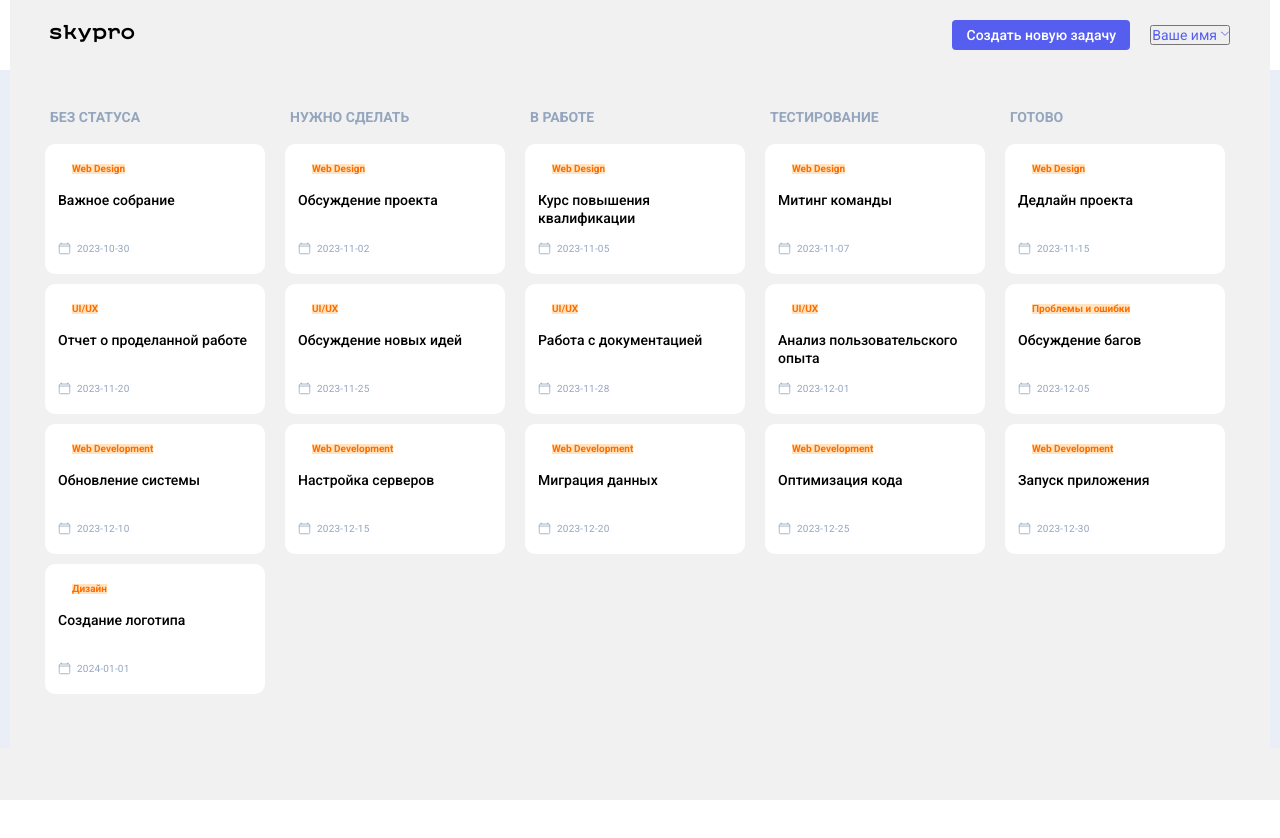
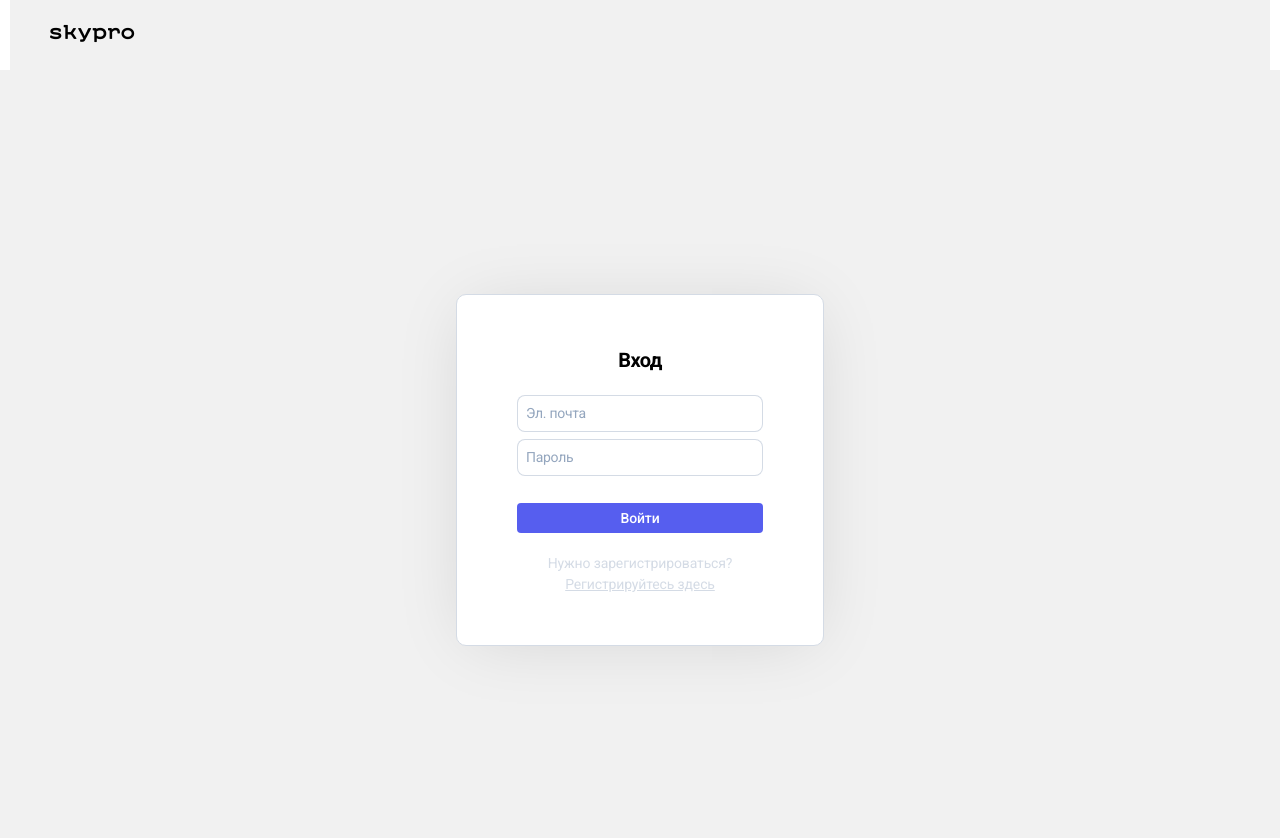
Before and after one commit to MironProFit/sky-kanban, a React (Vite) app: page / in a window 1280 px wide. Shown: the top 838 px of the page. Before the commit the page ends 800 px from the top, so only its background shows below. Built offline with nearby package versions, Linux system fonts and the light colour scheme.

Commit message:
исправления

```diff
--- a/src/App.css
+++ b/src/App.css
@@ -329,6 +329,8 @@ body {
     margin-bottom: 20px;
 }
 .pop-new-card__close {
+    background: inherit;
+    border: none;
     position: absolute;
     top: 20px;
     right: 30px;
@@ -733,7 +735,6 @@ body {
     background-color: #ffffff;
 }
 .header__block {
-    background: #f1f1f1;
     height: 70px;
     display: flex;
     flex-wrap: nowrap;
@@ -777,6 +778,7 @@ body {
     justify-content: center;
     font-size: 14px;
     line-height: 20px;
+    border: none;
     color: #565eef;
 }
 .header__user::after {
@@ -880,7 +882,10 @@ body {
     border-radius: 18px;
 }
 .card__theme p {
+    padding: 5px;
+    border-radius: 18px;
     font-size: 10px;
+
     font-weight: 600;
     line-height: 10px;
 }
--- a/src/components/Card/Card.jsx
+++ b/src/components/Card/Card.jsx
@@ -3,6 +3,32 @@ import cards from '../../data/data'
 import { Link } from 'react-router-dom'
 
 export default function Card({ id, topic, title, date }) {
+    const colorTopics = [
+        {
+            topic: 'Web Design',
+            color: '_orange',
+        },
+        {
+            topic: 'UI/UX',
+            color: '_green',
+        },
+        {
+            topic: 'Проблемы и ошибки',
+            color: '_purple',
+        },
+        {
+            topic: 'Web Development',
+            color: '_gray',
+        },
+    ]
+
+    // Функция получения цвета по теме
+    const getColorTopic = (topic) => {
+        const foundColor = colorTopics.find((item) => item.topic === topic)
+        return foundColor ? foundColor.color : ''
+    }
+    const colorTopic = getColorTopic(topic)
+
     return (
         <>
             <div key={id} className="cards__item">
@@ -12,22 +38,19 @@ export default function Card({ id, topic, title, date }) {
 
                         <div className="card__group">
                             <div className="card__theme 56">
-                                <p className="_orange">{topic}</p>
+                                <p className={colorTopic}>{topic}</p>
                             </div>
-                            <a href="#popBrowse" target="_self">
-                                <div></div>
-                                <div></div>
-                                <div></div>
-                            </a>
+                            <Link to={`cardview/:${id}`} state={{ modalWindow: true }}>
+                                <div style={{ display: 'flex' }}>
+                                    {' '}
+                                    <div>.</div>
+                                    <div>.</div>
+                                    <div>.</div>
+                                </div>
+                            </Link>
                         </div>
                         <div className="card__content">
-                            <Link
-                                to={`cardview/:${id}`}
-                                state={{ modalWindow: true }}
-                                // target="_blank"
-                            >
-                                <h3 className="card__title">{title}</h3>
-                            </Link>
+                            <h3 className="card__title">{title}</h3>
                             <div className="card__date">
                                 <svg xmlns="http://www.w3.org/2000/svg" width="13" height="13" viewBox="0 0 13 13" fill="none">
                                     <g clipPath="url(#clip0_1_415)">
--- a/src/components/PrivateRoute/PrivateRoute.jsx
+++ b/src/components/PrivateRoute/PrivateRoute.jsx
@@ -1,8 +1,8 @@
 import { Outlet } from 'react-router-dom'
 import Login from '../../pages/Login/Login'
 
-function PrivateRoute({ isAuth }) {
-    return <>{isAuth ? <Outlet /> : <Login />}</>
+function PrivateRoute({ isAuth, setIsAuth }) {
+    return <>{isAuth ? <Outlet /> : <Login isAuth={isAuth} setIsAuth={setIsAuth} />}</>
 }
 
 export default PrivateRoute
--- a/src/data/data.js
+++ b/src/data/data.js
@@ -1,23 +1,23 @@
 const cards = [
-    { id: 'card-1', topic: 'Web Design', title: 'Важное собрание', date: '2023-10-30', status: 'Без статуса' },
-    { id: 'card-2', topic: 'Web Design', title: 'Обсуждение проекта', date: '2023-11-02', status: 'Нужно сделать' },
-    { id: 'card-3', topic: 'Web Design', title: 'Курс повышения квалификации', date: '2023-11-05', status: 'В работе' },
-    { id: 'card-4', topic: 'Web Design', title: 'Митинг команды', date: '2023-11-07', status: 'Тестирование' },
-    { id: 'card-5', topic: 'Web Design', title: 'Дедлайн проекта', date: '2023-11-15', status: 'Готово' },
+    { id: 1, topic: 'Web Design', title: 'Важное собрание', date: '2023-10-30', status: 'Без статуса' },
+    { id: 2, topic: 'Web Design', title: 'Обсуждение проекта', date: '2023-11-02', status: 'Нужно сделать' },
+    { id: 3, topic: 'Web Design', title: 'Курс повышения квалификации', date: '2023-11-05', status: 'В работе' },
+    { id: 4, topic: 'Web Design', title: 'Митинг команды', date: '2023-11-07', status: 'Тестирование' },
+    { id: 5, topic: 'Web Design', title: 'Дедлайн проекта', date: '2023-11-15', status: 'Готово' },
 
-    { id: 'card-6', topic: 'UI/UX', title: 'Отчет о проделанной работе', date: '2023-11-20', status: 'Без статуса' },
-    { id: 'card-7', topic: 'UI/UX', title: 'Обсуждение новых идей', date: '2023-11-25', status: 'Нужно сделать' },
-    { id: 'card-8', topic: 'UI/UX', title: 'Работа с документацией', date: '2023-11-28', status: 'В работе' },
-    { id: 'card-9', topic: 'UI/UX', title: 'Анализ пользовательского опыта', date: '2023-12-01', status: 'Тестирование' },
-    { id: 'card-10', topic: 'Проблемы и ошибки', title: 'Обсуждение багов', date: '2023-12-05', status: 'Готово' },
+    { id: 6, topic: 'UI/UX', title: 'Отчет о проделанной работе', date: '2023-11-20', status: 'Без статуса' },
+    { id: 7, topic: 'UI/UX', title: 'Обсуждение новых идей', date: '2023-11-25', status: 'Нужно сделать' },
+    { id: 8, topic: 'UI/UX', title: 'Работа с документацией', date: '2023-11-28', status: 'В работе' },
+    { id: 9, topic: 'UI/UX', title: 'Анализ пользовательского опыта', date: '2023-12-01', status: 'Тестирование' },
+    { id: 10, topic: 'Проблемы и ошибки', title: 'Обсуждение багов', date: '2023-12-05', status: 'Готово' },
 
-    { id: 'card-11', topic: 'Web Development', title: 'Обновление системы', date: '2023-12-10', status: 'Без статуса' },
-    { id: 'card-12', topic: 'Web Development', title: 'Настройка серверов', date: '2023-12-15', status: 'Нужно сделать' },
-    { id: 'card-13', topic: 'Web Development', title: 'Миграция данных', date: '2023-12-20', status: 'В работе' },
-    { id: 'card-14', topic: 'Web Development', title: 'Оптимизация кода', date: '2023-12-25', status: 'Тестирование' },
-    { id: 'card-15', topic: 'Web Development', title: 'Запуск приложения', date: '2023-12-30', status: 'Готово' },
+    { id: 11, topic: 'Web Development', title: 'Обновление системы', date: '2023-12-10', status: 'Без статуса' },
+    { id: 12, topic: 'Web Development', title: 'Настройка серверов', date: '2023-12-15', status: 'Нужно сделать' },
+    { id: 13, topic: 'Web Development', title: 'Миграция данных', date: '2023-12-20', status: 'В работе' },
+    { id: 14, topic: 'Web Development', title: 'Оптимизация кода', date: '2023-12-25', status: 'Тестирование' },
+    { id: 15, topic: 'Web Development', title: 'Запуск приложения', date: '2023-12-30', status: 'Готово' },
 
-    { id: 'card-16', topic: 'Дизайн', title: 'Создание логотипа', date: '2024-01-01', status: 'Без статуса' },
+    { id: 16, topic: 'Web Design', title: 'Создание логотипа', date: '2024-01-01', status: 'Без статуса' },
 ]
 
 export default cards
--- a/src/main.jsx
+++ b/src/main.jsx
@@ -1,4 +1,4 @@
-import { StrictMode } from 'react'
+import { StrictMode, useState } from 'react'
 import { createRoot } from 'react-dom/client'
 
 import AppRoutes from './routes/AppRoutes.jsx'
--- a/src/pages/CardView/CardView.jsx
+++ b/src/pages/CardView/CardView.jsx
@@ -5,6 +5,7 @@ export default function CardView() {
     const navigate = useNavigate()
     const location = useLocation()
     const { modalWindow } = location.state || {}
+    console.log(location.state)
 
     function handleClose() {
         navigate(-1)
--- a/src/pages/Login/Login.jsx
+++ b/src/pages/Login/Login.jsx
@@ -4,7 +4,8 @@ import './Login.css'
 function Login({ isAuth, setIsAuth }) {
     const navigate = useNavigate()
 
-    function toggleAuth() {
+    function toggleAuth(e) {
+        e.preventDefault()
         setIsAuth(true)
         navigate('/')
     }
@@ -16,12 +17,12 @@ function Login({ isAuth, setIsAuth }) {
                         <div className="modal__ttl">
                             <h2>Вход</h2>
                         </div>
-                        <form className="modal__form-login" id="formLogIn" action="#">
+                        <form className="modal__form-login" id="formLogIn" action="#" onSubmit={toggleAuth}>
                             <input className="modal__input" type="email" name="login" id="formlogin" placeholder="Эл. почта" />
                             <input className="modal__input" type="password" name="password" id="formpassword" placeholder="Пароль" />
-                            <Link to="/" type="submit" className="modal__btn-enter _hover01" id="btnEnter" onClick={toggleAuth}>
+                            <button type="submit" className="modal__btn-enter _hover01" id="btnEnter">
                                 Войти
-                            </Link>
+                            </button>
                             <div className="modal__form-group">
                                 <p>Нужно зарегистрироваться?</p>
                                 <Link to="register">Регистрируйтесь здесь</Link>
--- a/src/pages/Register/Register.jsx
+++ b/src/pages/Register/Register.jsx
@@ -1,8 +1,10 @@
 import { Link, useNavigate } from 'react-router-dom'
+import './Register.css'
 
 function Register({ isAuth, setIsAuth }) {
     const navigate = useNavigate()
-    function toggleAuth() {
+    function toggleAuth(e) {
+        e.preventDefault()
         setIsAuth(true)
         navigate('/')
     }
@@ -14,15 +16,13 @@ function Register({ isAuth, setIsAuth }) {
                         <div className="modal__ttl">
                             <h2>Регистрация</h2>
                         </div>
-                        <form className="modal__form-login" id="formLogUp">
-                            <input className="modal__input first-name" type="text" name="first-name" id="first-name" placeholder="Имя" required />
-                            <input className="modal__input login" type="email" name="login" id="loginReg" placeholder="Эл. почта" required />
-                            <input className="modal__input password-first" type="password" name="password" id="passwordFirst" placeholder="Пароль" required />
-                            <Link to={'/'}>
-                                <button onClick={toggleAuth} type="submit" className="modal__btn-signup-ent _hover01" id="SignUpEnter">
-                                    Зарегистрироваться
-                                </button>
-                            </Link>
+                        <form className="modal__form-login" id="formLogUp" onSubmit={toggleAuth}>
+                            <input className="modal__input first-name" type="text" name="first-name" id="first-name" placeholder="Имя"  />
+                            <input className="modal__input login" type="email" name="login" id="loginReg" placeholder="Эл. почта"  />
+                            <input className="modal__input password-first" type="password" name="password" id="passwordFirst" placeholder="Пароль"  />
+                            <button  type="submit" className="modal__btn-signup-ent _hover01" id="SignUpEnter">
+                                Зарегистрироваться
+                            </button>
                             <div className="modal__form-group">
                                 <p>
                                     Уже есть аккаунт? <Link to="login">Войдите здесь</Link>
--- a/src/routes/AppRoutes.jsx
+++ b/src/routes/AppRoutes.jsx
@@ -15,11 +15,10 @@ import '../../src/App.css'
 
 function AppRoutes() {
     const location = useLocation()
-    const [isAuth, setIsAuth] = useState(true)
+    const [isAuth, setIsAuth] = useState(false)
     const isAuthPage = location.pathname === '/login' || location.pathname === '/register'
     return (
         <div className="wrapper">
-            {/* {!isAuthPage && <Header isAuth={isAuth} setIsAuth={setIsAuth} />} */}
             <Header isAuthPage={isAuthPage} isAuth={isAuth} setIsAuth={setIsAuth} />
             <Routes>
                 <Route path="exit/login" element={<Navigate to="/login" replace />} />
@@ -27,12 +26,11 @@ function AppRoutes() {
                 <Route path="register/login" element={<Navigate to="/login" replace />} />
                 <Route path="login" element={<Login isAuth={isAuth} setIsAuth={setIsAuth} />} />
                 <Route path="register" element={<Register isAuth={isAuth} setIsAuth={setIsAuth} />} />
-                {/* <Route element={<Header isAuth={isAuth } setIsAuth={setIsAuth} />} /> */}
-                <Route element={<PrivateRoute isAuth={isAuth} />}>
+                <Route element={<PrivateRoute isAuth={isAuth} setIsAuth={setIsAuth} />}>
                     <Route path="/" element={<MainPage />}>
                         <Route path="exit" element={<Exit />} />
                         <Route path="newcard" element={<CreateCard />} />
-                        <Route path="cardview/:id" element={<CardView />} />
+                        <Route path="cardview/id" element={<CardView />} />
                     </Route>
                 </Route>
 
```
Also changed, not shown: src/components/Header/Header.jsx (+5 -4 lines).
